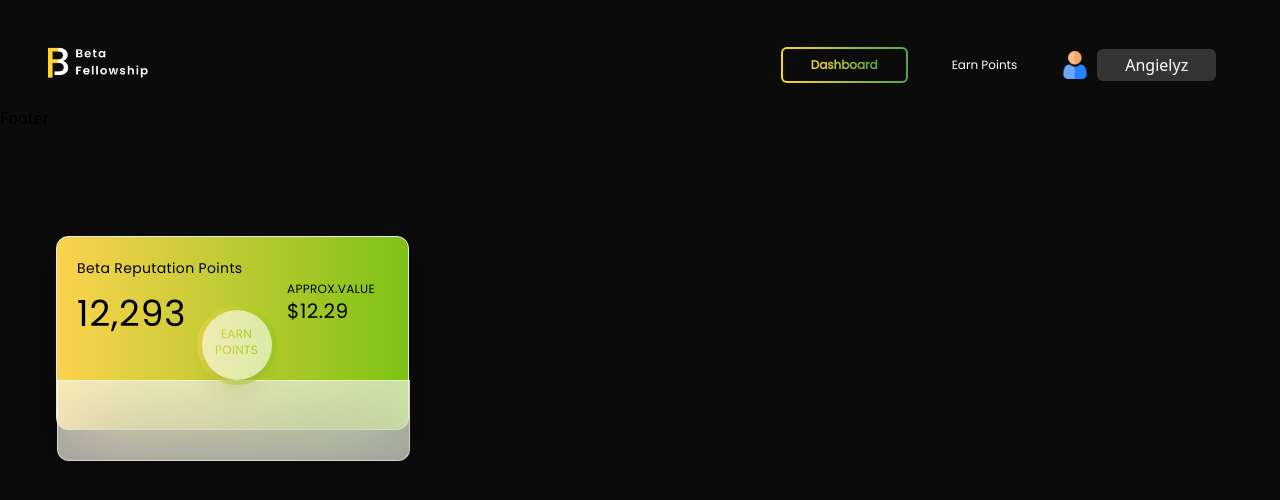
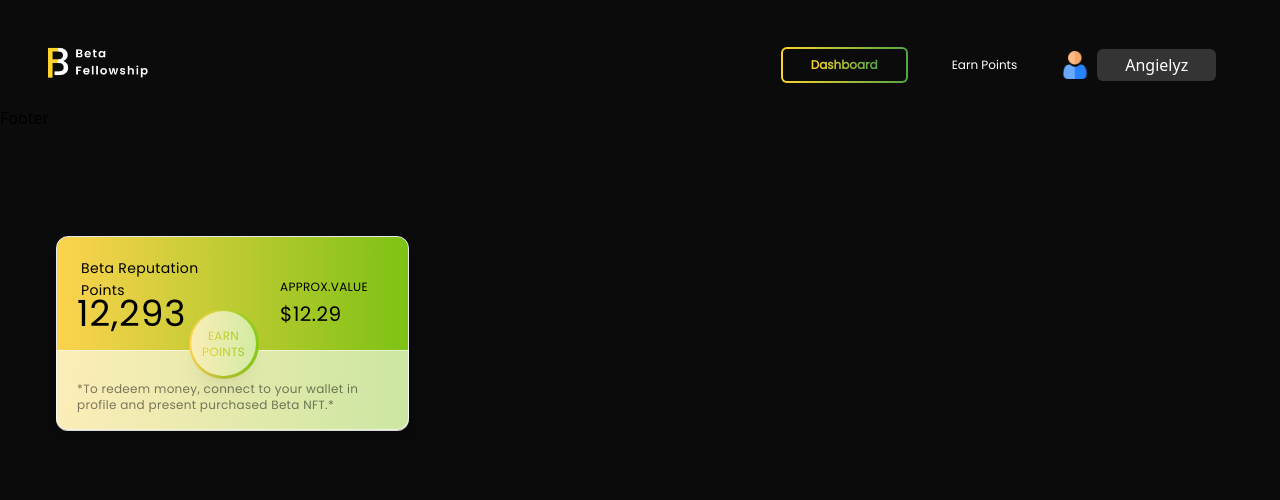
Before and after one commit to Beta-Fellowship/beta_dashboard, a Next.js app in the folder beta-dashboard-client/: page /dashboard in a window 1280 px wide. Shown: the top 500 px of the page. Built offline with nearby package versions, Linux system fonts and the light colour scheme.

Commit message:
finish-earn-point-card

```diff
--- /dev/null
+++ b/beta-dashboard-client/src/components/EarnPointCard/Annotation.tsx
@@ -0,0 +1,5 @@
+export default function Annotation(props: any) {
+    return (
+        <div className="absolute  z-50 w-[295px] md:w-[307px] h-[34px] left-5 top-[30px] font-[Poppins] not-italic font-normal text-xs tracking-wide text-opacity-50 text-black ">*To redeem money, connect to your wallet in profile and present purchased Beta NFT.*</div>
+    );
+}
--- a/beta-dashboard-client/src/components/EarnPointCard/Approx.tsx
+++ b/beta-dashboard-client/src/components/EarnPointCard/Approx.tsx
@@ -1,8 +1,9 @@
 export default function Approx(props: any) {
     return (
         <div>
-            <div className="relative ml-[230px] mt-[-60px] font-[Poppins] not-italic font-normal text-xs tracking-wide uppercase text-black" >APPROX.VALUE</div>
-            <div className="relative ml-[230px] mt-[0px] font-[Poppins] not-italic font-normal text-xl tracking-wide text-black" >$12.29</div>
+            <div className="absolute w-[94px] h-[18px] left-[221px] md:left-[223px] top-[42px] font-[Poppins] not-italic font-normal text-xs tracking-wide uppercase text-black" >APPROX.VALUE</div>
+            <div className="absolute w-[57px] h-[27px] left-[221px] md:left-[223px] top-[63px] font-[Poppins] not-italic font-normal text-xl tracking-wide text-black" >$12.29</div>
         </div>
+
     );
 };
--- a/beta-dashboard-client/src/components/EarnPointCard/Card.tsx
+++ b/beta-dashboard-client/src/components/EarnPointCard/Card.tsx
@@ -1,5 +1,5 @@
 export default function Card(props: any) {
     return (
-        <div className="absolute w-[353px] h-[194px] left-[56px] top-[236px] bg-gradient-to-r from-amber-300 to-lime-500/95 rounded-xl shadow-xl border" >{props.children}</div>
+        <div className="absolute md:w-[353px] md:h-[194px] md:left-[56px] md:top-[236px] w-[335px] h-[194px] left-[20px] top-[218px] bg-gradient-to-r from-amber-300 to-lime-500/95 rounded-xl shadow-xl border z-10" >{props.children}</div>
     );
 };
--- a/beta-dashboard-client/src/components/EarnPointCard/Linkdiv.tsx
+++ b/beta-dashboard-client/src/components/EarnPointCard/Linkdiv.tsx
@@ -1,5 +1,5 @@
 export default function Linkdiv(props: any) {
     return (
-        <div className="relative z-[99999] pt-4 pl-1 w-[65px] h-[60px] font-[Poppins] not-italic font-medium text-xs text-center tracking-wide uppercase text-transparent bg-gradient-to-r from-amber-300 to-lime-500 bg-clip-text ">{props.children}</div>
+        <div className="absolute z-50 w-[65px] h-[36px] left-[0px] top-[17px] font-[Poppins] not-italic font-medium text-xs text-center tracking-wide uppercase text-transparent bg-gradient-to-r from-amber-300 to-lime-500 bg-clip-text ">{props.children}</div>
     );
 };
--- a/beta-dashboard-client/src/components/EarnPointCard/LittleCircle.tsx
+++ b/beta-dashboard-client/src/components/EarnPointCard/LittleCircle.tsx
@@ -1,5 +1,5 @@
 export default function LittleCircle(props: any) {
     return (
-        <div className="relative rounded-full z-[200] mt-[-75px] ml-[145px] h-[70px] w-[70px] bg-white opacity-60 box-border border-0 border-solid border-white border:opacity-40 shadow-xl backdrop-blur-2xl " >{props.children}</div>
+        <div className="absolute rounded-full z-40 h-[65px] w-[65px] top-[74px] left-[134px] bg-white opacity-60 box-border border-0 border-solid border-white border:opacity-40 shadow-xl backdrop-blur-2xl " >{props.children}</div>
     );
 };
--- a/beta-dashboard-client/src/components/EarnPointCard/OutCircle.tsx
+++ b/beta-dashboard-client/src/components/EarnPointCard/OutCircle.tsx
@@ -1,5 +1,5 @@
 export default function OutCircle(props: any) {
     return (
-        <div className="relative rounded-full z-[200] mt-[-20px] ml-[140px] h-[80px] w-[80px] bg-gradient-to-r from-amber-300 to-lime-500 opacity-50 ">{props.children}</div>
+        <div className="absolute rounded-full z-30 h-[70px] w-[70px] top-[72px] left-[132px] bg-gradient-to-r from-amber-300 to-lime-500 opacity-100 ">{props.children}</div>
     );
 };
--- a/beta-dashboard-client/src/components/EarnPointCard/Points.tsx
+++ b/beta-dashboard-client/src/components/EarnPointCard/Points.tsx
@@ -1,8 +1,8 @@
 export default function Points(props: any) {
     return (
         <div>
-            <div className='relative mt-5 ml-5 font-[Poppins] not-italic font-normal text-sm leading-[22px] tracking-wide text-black' >Beta Reputation Points</div>
-            <div className="relative mt-2 ml-5 font-[Poppins] not-italic font-normal text-4xl leading-[54px] tracking-wide text-black " >12,293</div>
+            <div className='absolute top-[20px] left-[20px] md:left-[24px] w-[164px] h-[22px] font-[Poppins] not-italic font-normal text-sm leading-[22px] tracking-wide text-black' >Beta Reputation Points</div>
+            <div className="absolute w-[112px] h-[54px] top-[50px] left-[20px] font-[Poppins] not-italic font-normal text-4xl leading-[54px] tracking-wide text-black " >12,293</div>
         </div>
     );
 };
--- a/beta-dashboard-client/src/components/EarnPointCard/Subtract.tsx
+++ b/beta-dashboard-client/src/components/EarnPointCard/Subtract.tsx
@@ -1,5 +1,5 @@
 export default function Subtract(props: any) {
     return (
-        <div className= " relative  box-border w-[353px] h-[81px] bg-white/60 border border-solid border-white/50 backdrop-blur-2xl rounded-b-xl " >{props.children}</div>
+        <div className= " absolute z-20 w-[335px] h-[81px] top-[113px] left-[-1px] md:w-[353px] md:h-[81px] md:top-[113px] md:left-[-1px] backdrop-opacity-60 box-border bg-white/60 border border-solid border-white/50 backdrop-blur-2xl rounded-b-xl " >{props.children}</div>
     );
 };
--- a/beta-dashboard-client/src/components/index.ts
+++ b/beta-dashboard-client/src/components/index.ts
@@ -7,3 +7,4 @@
 export { default as OutCircle } from "./EarnPointCard/OutCircle";
 export { default as Points } from "./EarnPointCard/Points";
 export { default as Subtract } from "./EarnPointCard/Subtract";
+export { default as Annotation } from "./EarnPointCard/Annotation";
--- a/beta-dashboard-client/src/pages/dashboard/index.tsx
+++ b/beta-dashboard-client/src/pages/dashboard/index.tsx
@@ -1,6 +1,6 @@
 import type { GetServerSidePropsContext, NextPage } from 'next'
 import Link from 'next/link'
-import { Navbar, Footer, Card, Points, Approx, OutCircle, LittleCircle, Linkdiv, Subtract } from '../../components'
+import { Navbar, Footer, Card, Points, Approx, OutCircle, LittleCircle, Linkdiv, Subtract, Annotation } from '../../components'
 import { fetchDiscordInfo } from '../../utils/api'
 
 const Dashboard: NextPage = () => {
@@ -19,7 +19,7 @@
           </Linkdiv>
         </LittleCircle>
         <Subtract>
-
+          <Annotation/>
         </Subtract>
       </Card>
       <Footer />
```
Also changed, not shown: 1 other file (tests, documents, lock files or other folders).
